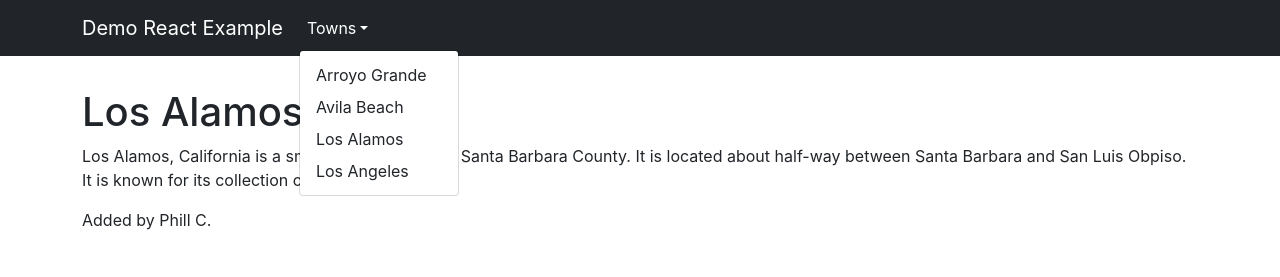
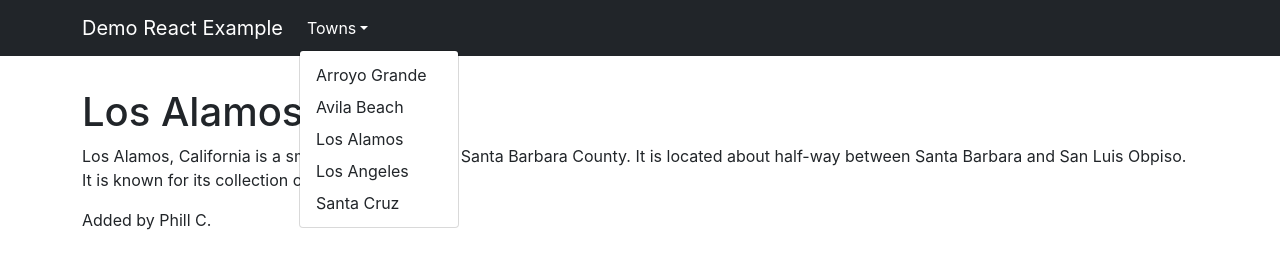
Before and after one commit to ucsb-cs156-s23/team00-s23-7pm-2, a React (Create React App) app in the folder frontend/: page /team00-s23-7pm-2/towns/LosAlamos in a window 1280 px wide. Both pictures are taken after a click on the button "Towns". Shown: the top 277 px of the page. Built offline with nearby package versions, Linux system fonts and the light colour scheme.

Commit message:
CB - Location added

```diff
--- a/frontend/src/main/components/Nav/AppNavbar.js
+++ b/frontend/src/main/components/Nav/AppNavbar.js
@@ -24,6 +24,7 @@ export default function AppNavbar() {
                 <NavDropdown.Item as={Link} to="/towns/AvilaBeach">Avila Beach</NavDropdown.Item>
                 <NavDropdown.Item as={Link} to="/towns/LosAlamos">Los Alamos</NavDropdown.Item>
                 <NavDropdown.Item as={Link} to="/towns/LosAngeles">Los Angeles</NavDropdown.Item>
+                <NavDropdown.Item as={Link} to="/towns/SantaCruz">Santa Cruz</NavDropdown.Item>
               </NavDropdown>
             </Nav>
           </Navbar.Collapse>
```
